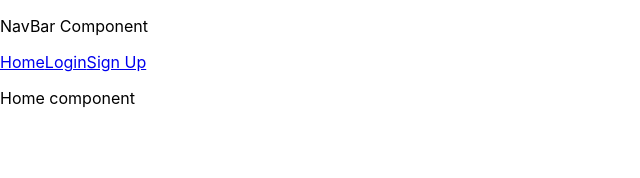
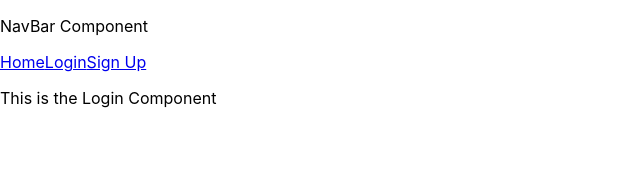
Before and after one commit to glhc/ga-bot-ui, a React (Create React App) app: page /login in a window 1280 px wide. Shown: the top 178 px of the page, without its empty margins (0-640 px from the left). Built offline with nearby package versions, Linux system fonts and the light colour scheme.

Commit message:
Fix bug with Routing Switch in App.js

```diff
--- a/src/App.js
+++ b/src/App.js
@@ -13,14 +13,14 @@ function App() {
       <NavBar />
 
       <Switch>
-        <Route path='/'>
-          <Home />
-        </Route>
         <Route path='/login'>
           <Login />
         </Route>
         <Route path='/signup'>
           <SignUp />
+        </Route>
+        <Route path='/'>
+          <Home />
         </Route>
       </Switch>
     </Router>
```
